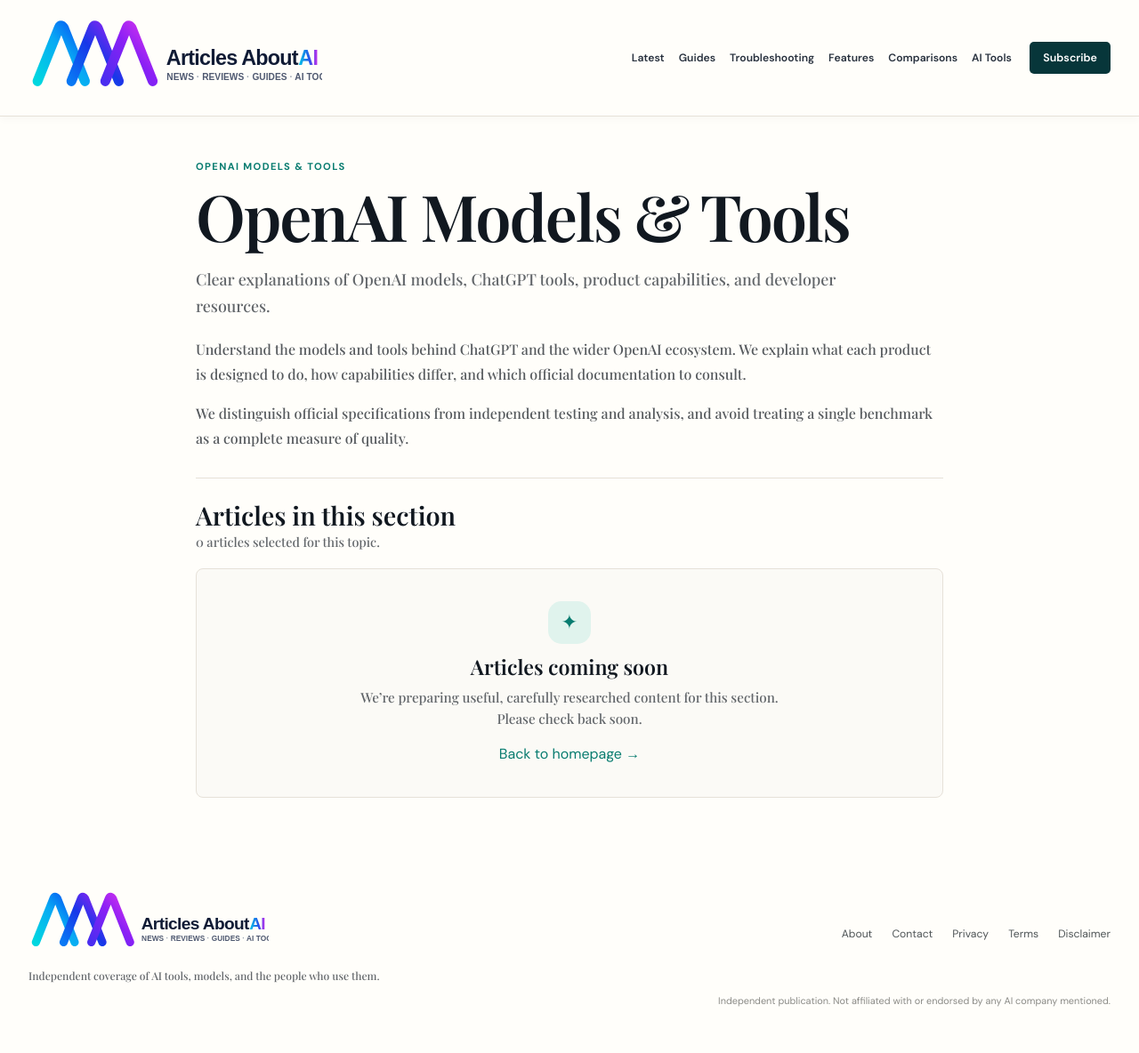
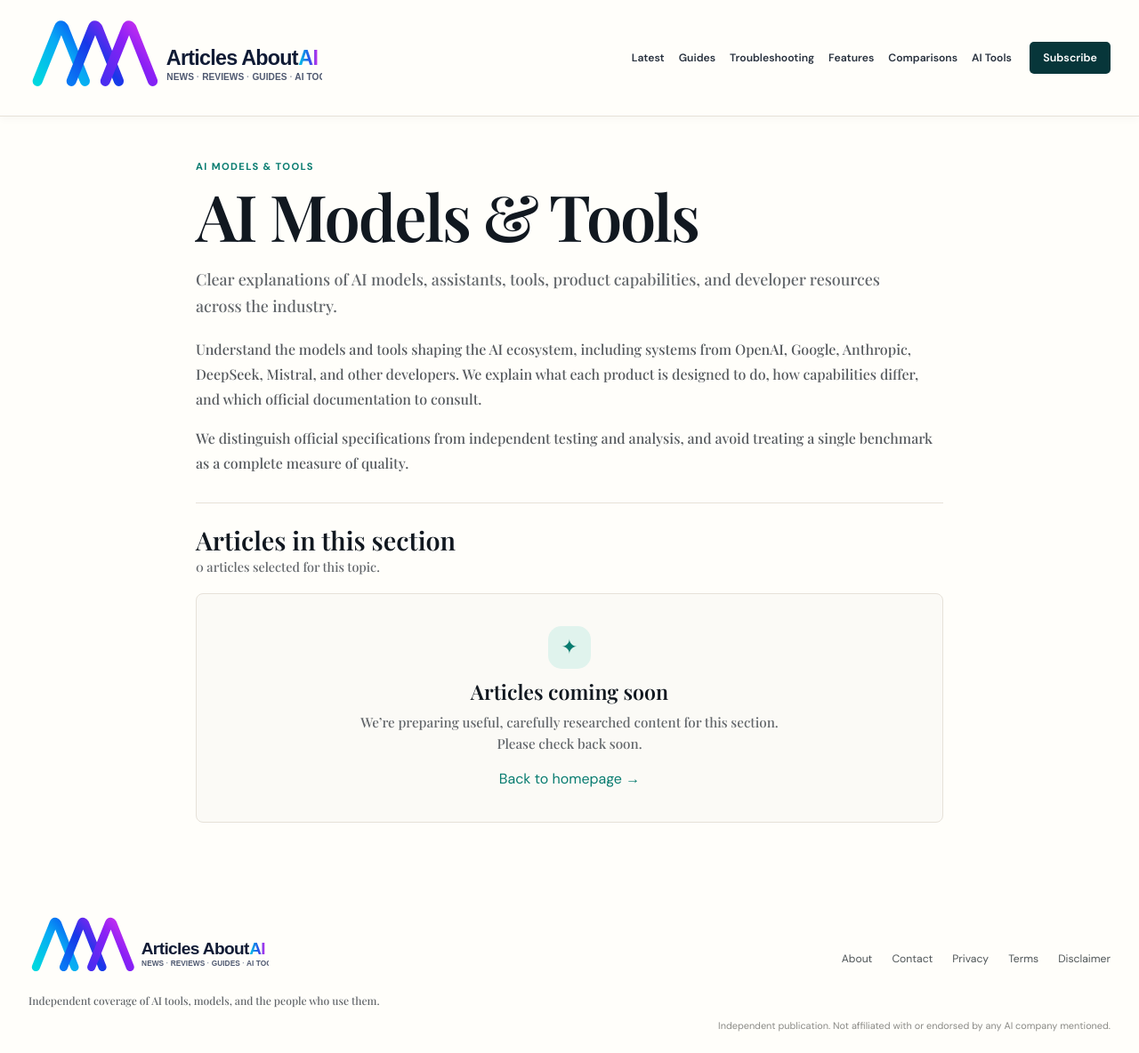
Before and after one commit to todaysnewsai/ChatGPTScope, a Jekyll site: the page built from models/index.md, in a window 1280 px wide. Shown: the whole page at 89% size. Built offline with Jekyll 4.4.1, drawn with Linux system fonts in a browser that asks for light colours; before the commit the page ends 1156 px from its top, so only the background shows below that.

Commit message:
Expand model coverage beyond OpenAI

```diff
--- a/models/index.md
+++ b/models/index.md
@@ -1,11 +1,11 @@
 ---
 layout: page
-title: "OpenAI Models & Tools"
+title: "AI Models & Tools"
 permalink: /models/
 category: models
-description: "Clear explanations of OpenAI models, ChatGPT tools, product capabilities, and developer resources."
+description: "Clear explanations of AI models, assistants, tools, product capabilities, and developer resources across the industry."
 ---
 
-Understand the models and tools behind ChatGPT and the wider OpenAI ecosystem. We explain what each product is designed to do, how capabilities differ, and which official documentation to consult.
+Understand the models and tools shaping the AI ecosystem, including systems from OpenAI, Google, Anthropic, DeepSeek, Mistral, and other developers. We explain what each product is designed to do, how capabilities differ, and which official documentation to consult.
 
 We distinguish official specifications from independent testing and analysis, and avoid treating a single benchmark as a complete measure of quality.
```
